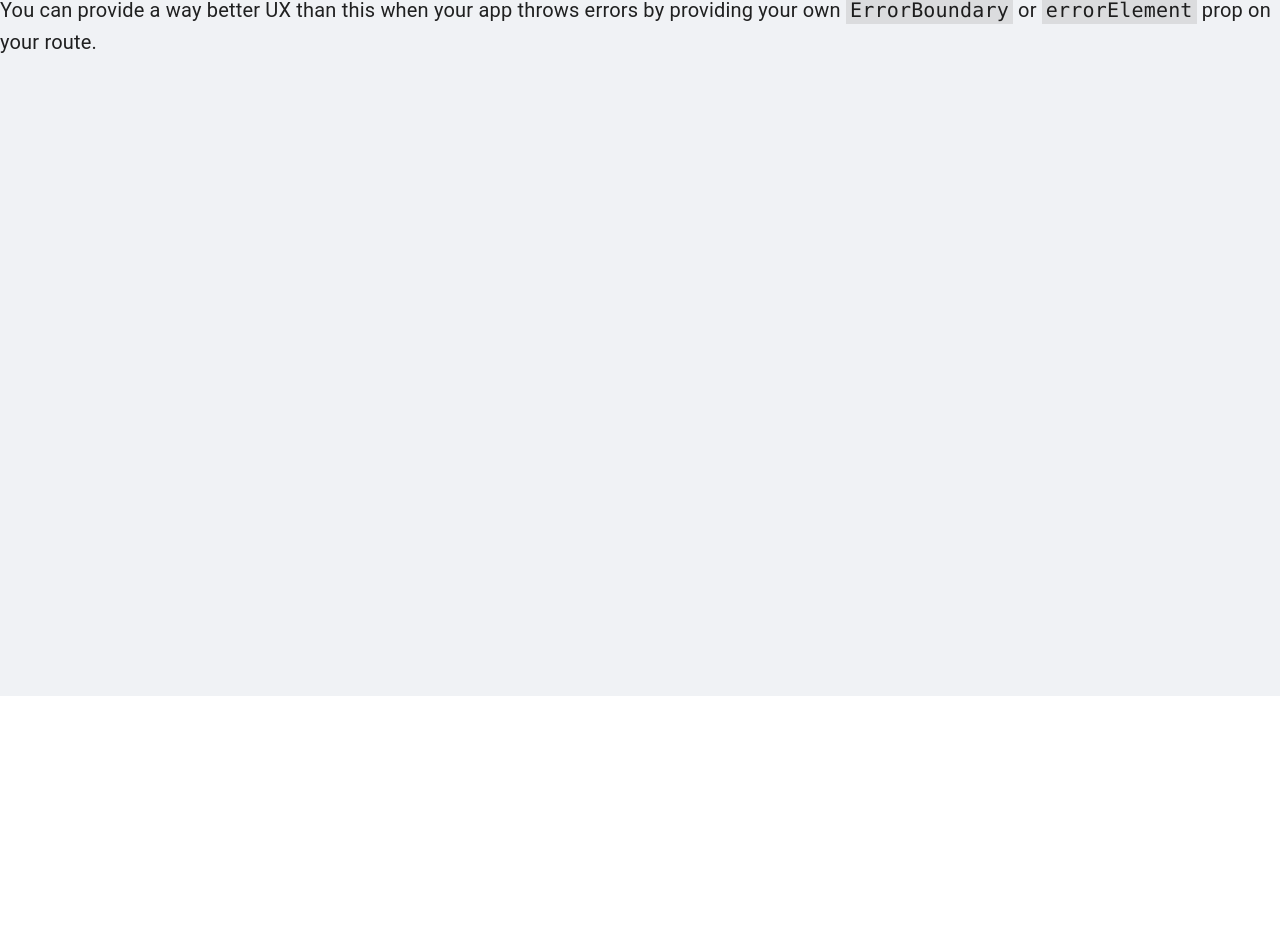
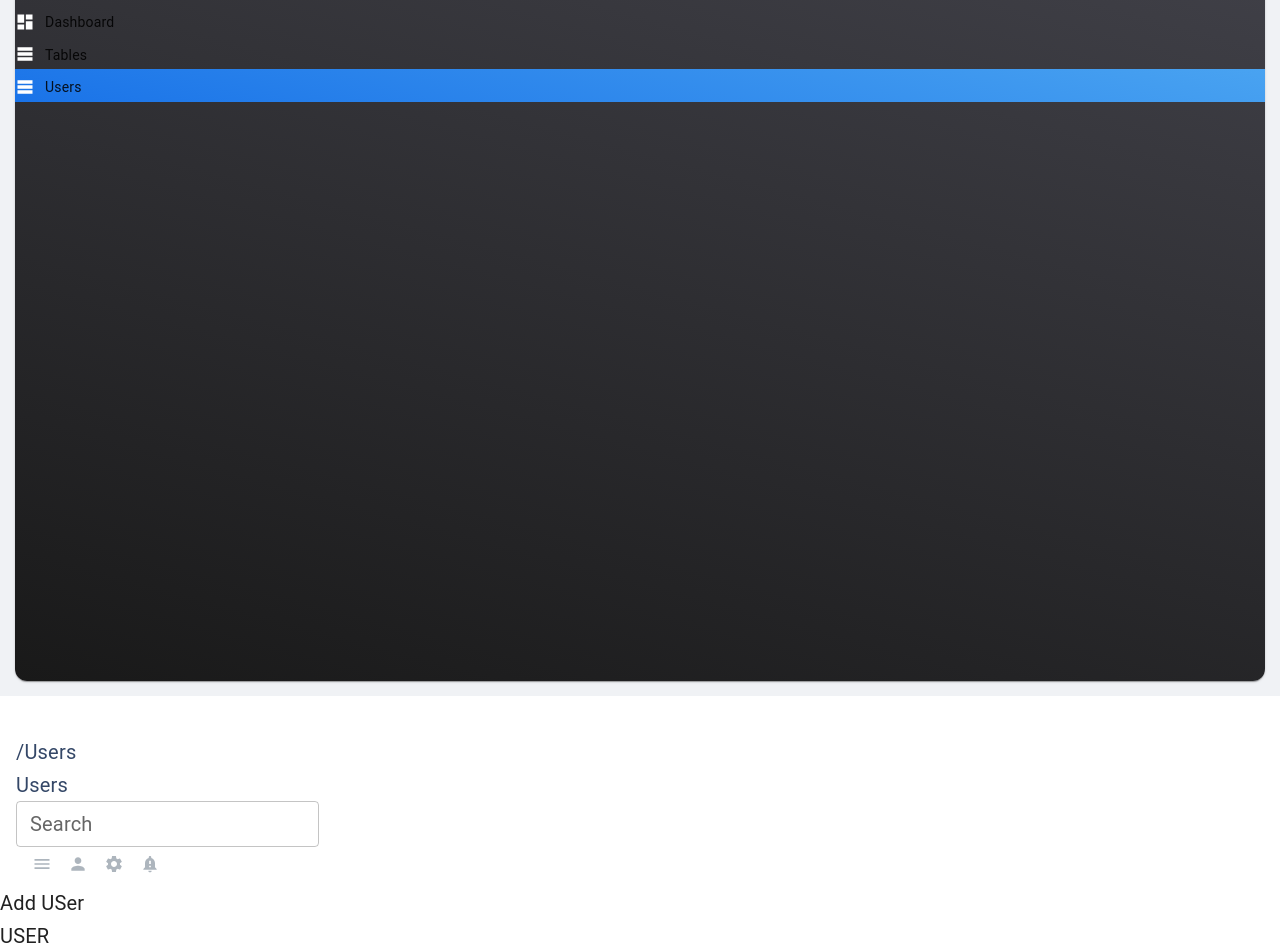
Before and after one commit to josepaulodelacruz/PA_Dashboard, a React (Vite) app: page /dashboard/users in a window 1280 px wide. Before the commit this address had no page. Shown: the part 104-1056 px from the top of the page. Before the commit the page ends 800 px from the top, so only its background shows below. Built offline with nearby package versions, Linux system fonts and the light colour scheme.

Commit message:
nested routes

```diff
--- a/src/main.tsx
+++ b/src/main.tsx
@@ -5,6 +5,9 @@ import App from './App.tsx'
 import './index.css'
 import { routes, authRoutes } from './routes.tsx'
 import TemplateContainer from './Layouts/TemplateContainer/index.tsx'
+import DashboardPage from './Pages/Dashboard/index.tsx'
+import TablesPage from './Pages/Tables/index.tsx'
+import UsersPage from './Pages/Users/index.tsx'
 
 const router = createBrowserRouter(
   createRoutesFromElements(
@@ -18,11 +21,12 @@ const router = createBrowserRouter(
       }
 
       <Route path='/dashboard' element={<TemplateContainer/>}>
-        {
-          routes.map((route) => {
-            return <Route key={route.key} element={route.component} path={route.route} />
-          })
-        }
+        <Route path='/dashboard/home' element={<DashboardPage/>}/>
+        <Route path='/dashboard/tables' element={<TablesPage />}/>
+        <Route path='/dashboard/users' element={<UsersPage />}>
+          <Route path='/dashboard/users' element={<div>USER</div>} />
+          <Route path='/dashboard/users/add' element={<div>USER ADD</div>} />
+        </Route>
       </Route>
     </Route>
   )
--- /dev/null
+++ b/src/pages/Users/index.tsx
@@ -0,0 +1,16 @@
+
+import { Link, Outlet } from 'react-router-dom'
+
+
+const UsersPage = () => {
+  return (
+    <>
+      <Link to='/dashboard/users/add'>Add USer</Link>
+
+    <Outlet />
+    </>
+  )
+}
+
+
+export default UsersPage
--- a/src/routes.tsx
+++ b/src/routes.tsx
@@ -7,6 +7,7 @@ import DashboardPage from '@/Pages/Dashboard'
 import TablesPage from "@/Pages/Tables"
 import RegisterPage from "@/Pages/Register"
 import LoginPage from "@/Pages/Login"
+import UsersPage from "./Pages/Users"
 
 //authRoutes
 
@@ -16,7 +17,7 @@ const routes: RouteModel[] = [
     name: 'Dashboard',
     key: 'dashboard',
     icon: <DashboardIcon fontSize='small' sx={{ marginRight: '10px', color: '#FFF' }}>dashboard</DashboardIcon>,
-    route: '/dashboard',
+    route: '/dashboard/home',
     component: <DashboardPage />
   },
   {
@@ -26,6 +27,14 @@ const routes: RouteModel[] = [
     icon: <TablesIcon fontSize='small' sx={{ marginRight: '10px', color: "#FFF" }}>Tables</TablesIcon>,
     route: '/dashboard/tables',
     component: <TablesPage />
+  },
+  {
+    type: 'collapse',
+    name: 'Users',
+    key: 'tables',
+    icon: <TablesIcon fontSize='small' sx={{ marginRight: '10px', color: "#FFF" }}>Tables</TablesIcon>,
+    route: '/dashboard/users',
+    component: <UsersPage />
   },
 ];
 
```
